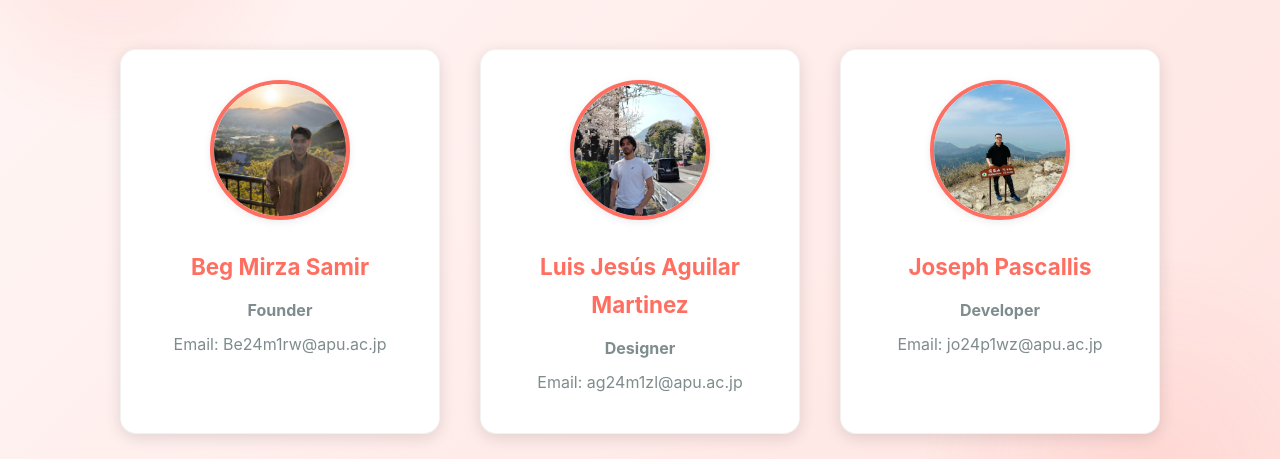
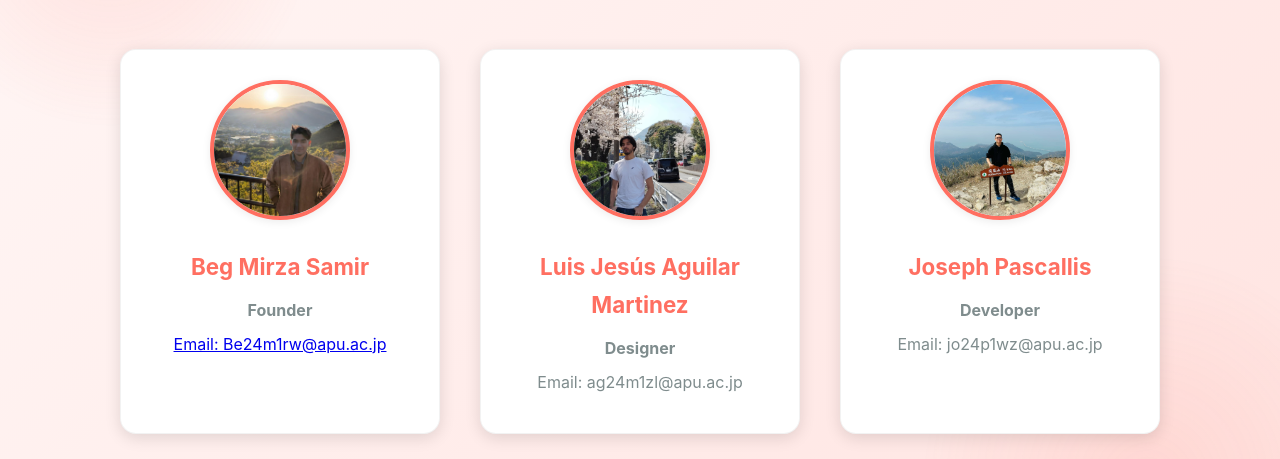
Before and after one commit to mirzasamir760-lab/MealMatchFinal, a plain HTML site: page contact.html in a window 1280 px wide. Shown: the part 341-800 px from the top of the page. Drawn offline with Linux system fonts and the light colour scheme.

Commit message:
Update contact.html

```diff
--- a/contact.html
+++ b/contact.html
@@ -29,7 +29,7 @@
         <img src="./Cumeer.jpg" alt="Friend 1">
         <h3>Beg Mirza Samir</h3>
         <p><Strong>Founder</Strong></p>
-        <p>Email: Be24m1rw@apu.ac.jp</p>
+        <p><a href=mailto:be24m1rw@apu.ac.jp>Email: Be24m1rw@apu.ac.jp</a></p>
       </div>
 
       <div class="team-member">
```
